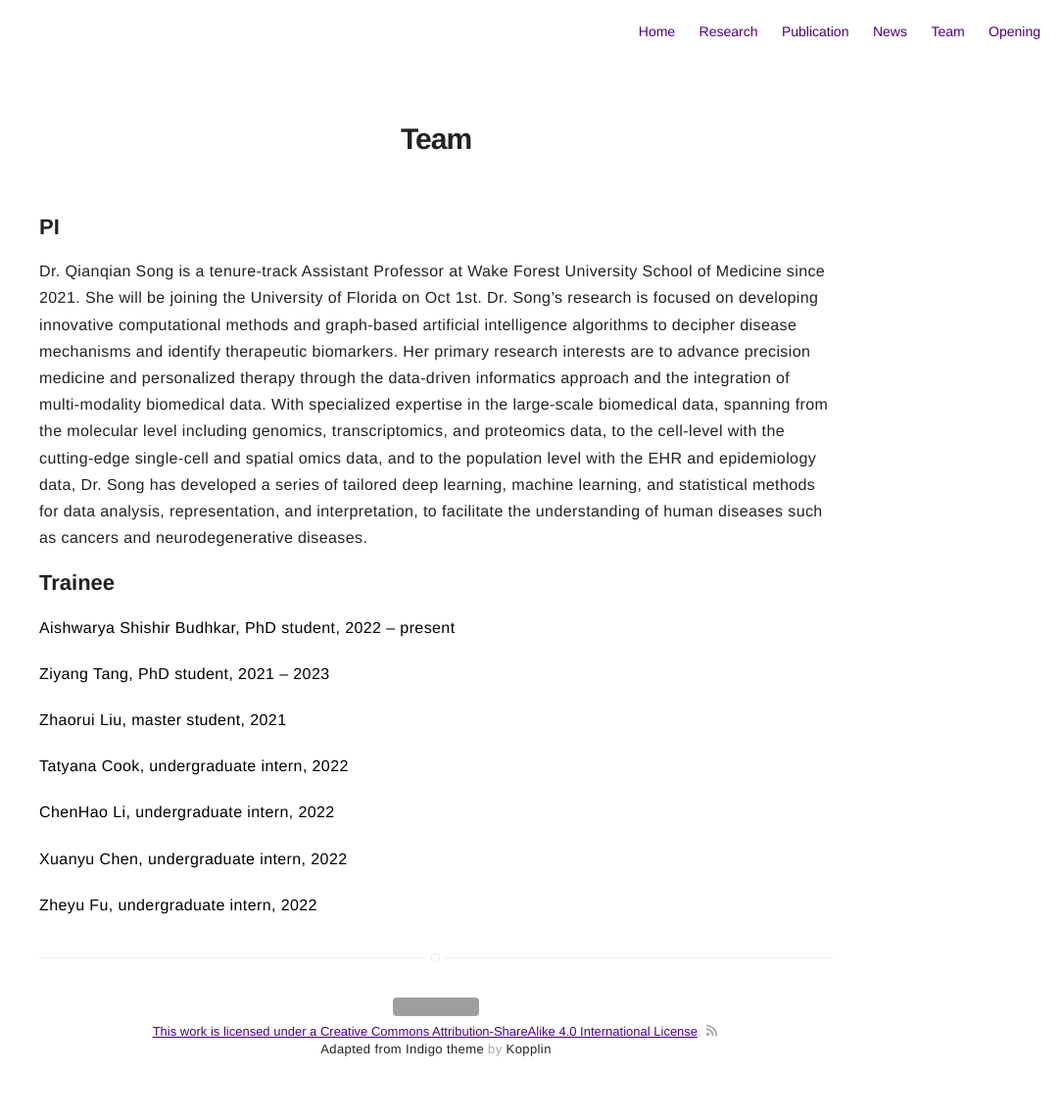
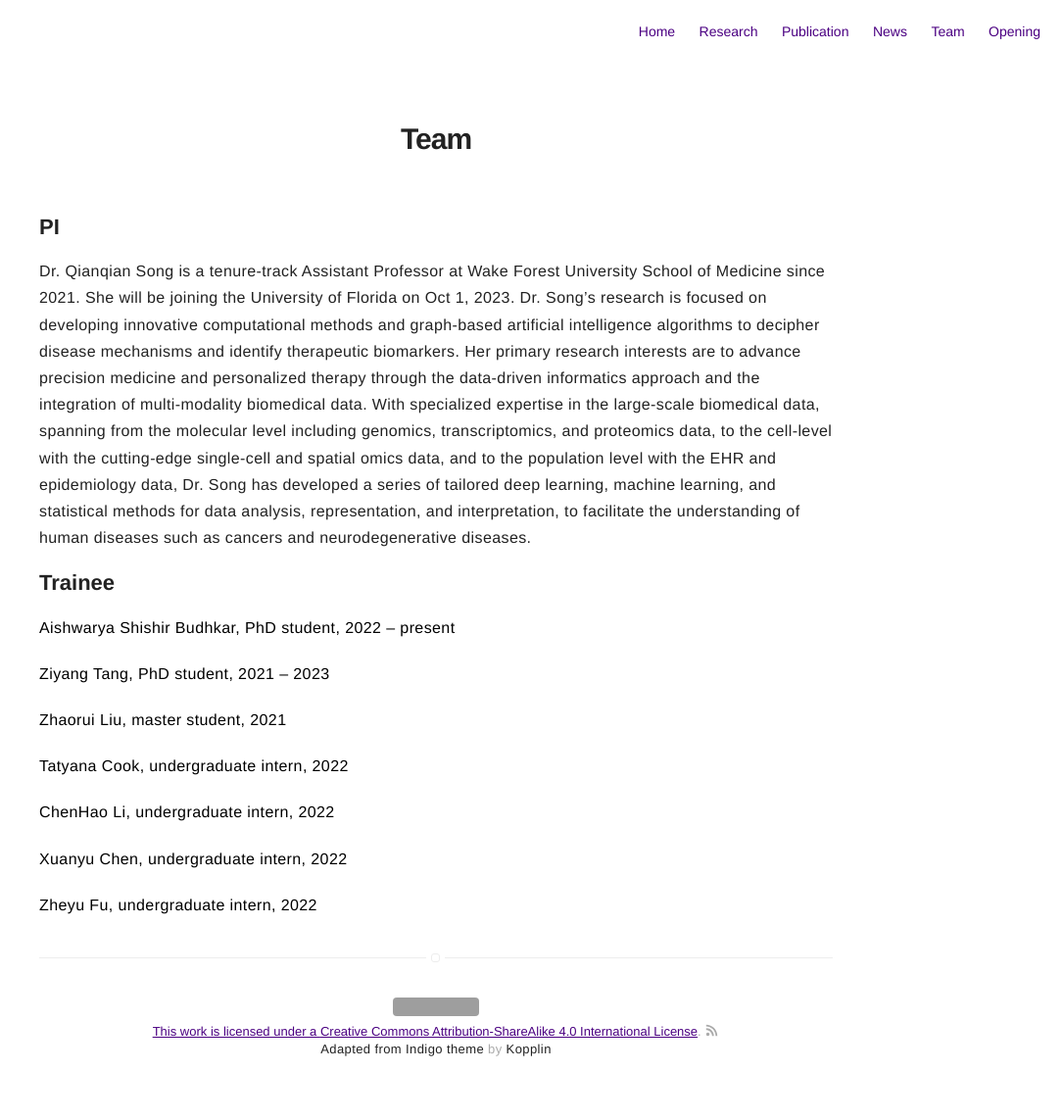
Before and after one commit to QSong-github/SongLab, a Jekyll site: the page built from pages/team.md, in a window 1280 px wide. Shown: the whole page at 98% size, without its empty margins (195-1280 px from the left). Built offline with Jekyll 4.4.1, drawn with Linux system fonts in a browser that asks for light colours; grey boxes are pictures that could not be loaded.

Commit message:
Update team.md

```diff
--- a/pages/team.md
+++ b/pages/team.md
@@ -5,7 +5,7 @@
 # Team
 
 ## PI
-Dr. Qianqian Song is a tenure-track Assistant Professor at Wake Forest University School of Medicine since 2021. She will be joining the University of Florida on Oct 1st. Dr. Song’s research is focused on developing innovative computational methods and graph-based artificial intelligence algorithms to decipher disease mechanisms and identify therapeutic biomarkers. Her primary research interests are to advance precision medicine and personalized therapy through the data-driven informatics approach and the integration of multi-modality biomedical data. With specialized expertise in the large-scale biomedical data, spanning from the molecular level including genomics, transcriptomics, and proteomics data, to the cell-level with the cutting-edge single-cell and spatial omics data, and to the population level with the EHR and epidemiology data, Dr. Song has developed a series of tailored deep learning, machine learning, and statistical methods for data analysis, representation, and interpretation, to facilitate the understanding of human diseases such as cancers and neurodegenerative diseases.
+Dr. Qianqian Song is a tenure-track Assistant Professor at Wake Forest University School of Medicine since 2021. She will be joining the University of Florida on Oct 1, 2023. Dr. Song’s research is focused on developing innovative computational methods and graph-based artificial intelligence algorithms to decipher disease mechanisms and identify therapeutic biomarkers. Her primary research interests are to advance precision medicine and personalized therapy through the data-driven informatics approach and the integration of multi-modality biomedical data. With specialized expertise in the large-scale biomedical data, spanning from the molecular level including genomics, transcriptomics, and proteomics data, to the cell-level with the cutting-edge single-cell and spatial omics data, and to the population level with the EHR and epidemiology data, Dr. Song has developed a series of tailored deep learning, machine learning, and statistical methods for data analysis, representation, and interpretation, to facilitate the understanding of human diseases such as cancers and neurodegenerative diseases.
 
 ## Trainee
 
```
